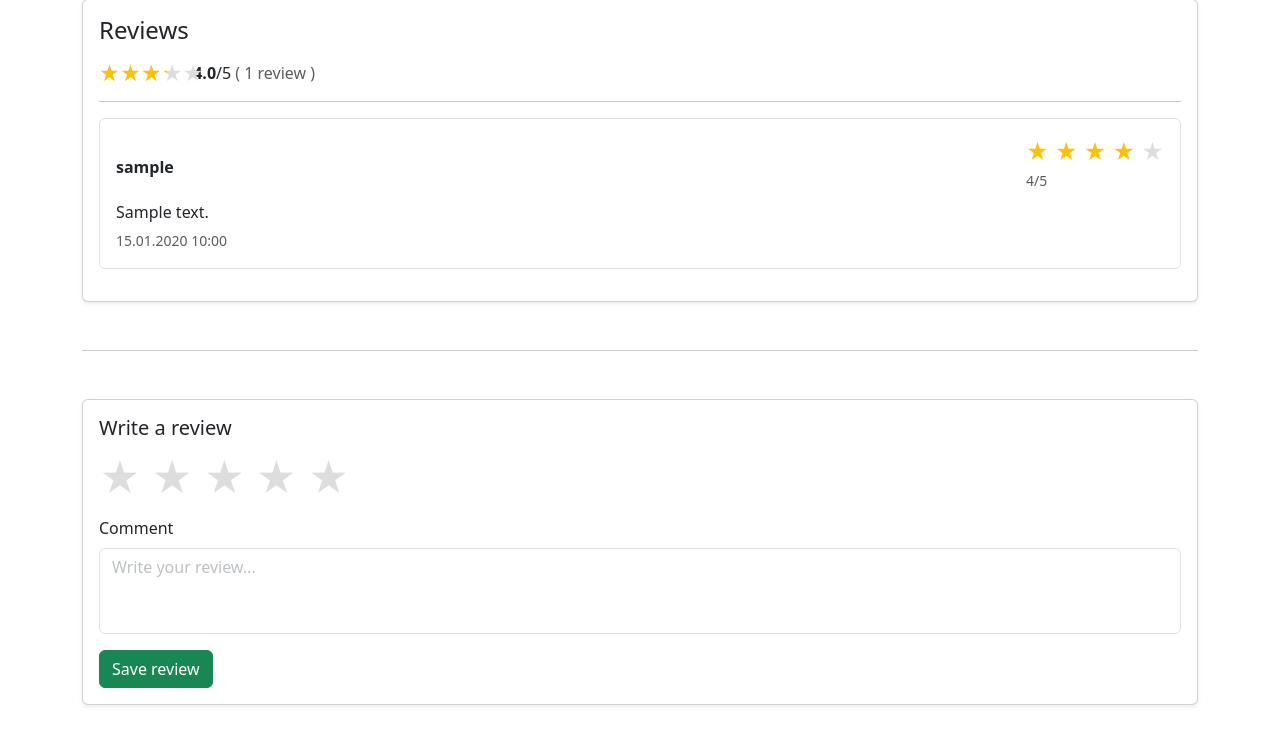
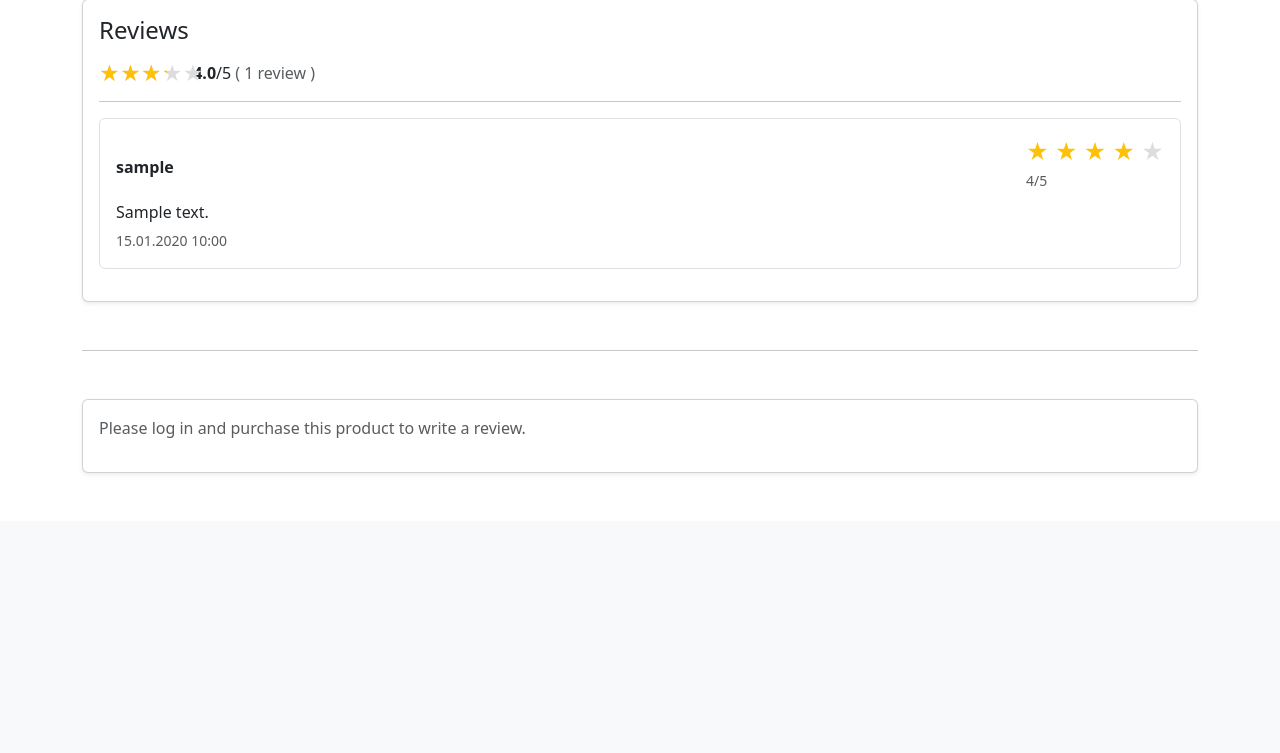
Before and after one commit to Domina718/IT_webshop, a Django app: page /product/1/ in a window 1280 px wide. Shown: the part 1564-2317 px from the top of the page. After the commit the page ends 2037 px from the top, so only its background shows below. Run offline with Django 5.2, Linux system fonts and the light colour scheme; tables that the repository leaves empty hold one stand-in row (values such as "Sample post"); grey boxes marked "Sample" are stand-in pictures.

Commit message:
Improved discount system

```diff
--- a/cart/templates/cart/cart_detail.html
+++ b/cart/templates/cart/cart_detail.html
@@ -95,7 +95,7 @@
                                 </p>
 
                                 <p class="fw-bold item-total">
-                                    Total: {{ item.total_price|floatformat:2 }} €
+                                    Item total: {{ item.total_price|floatformat:2 }} €
                                 </p>
 
                                 <form action="{% url 'cart:update_cart' item.product.id %}"
@@ -193,12 +193,12 @@
                  {% if total_savings > 0 %}
                     <p class="d-flex justify-content-between text-muted">
                         <span>Subtotal:</span>
-                        <strong>{{ original_total_price|floatformat:2 }} €</strong>
+                        <strong id="cart-summary-subtotal">{{ original_total_price|floatformat:2 }} €</strong>
                     </p>
 
                     <p class="d-flex justify-content-between text-danger">
                         <span>You saved:</span>
-                        <strong>-{{ total_savings|floatformat:2 }} €</strong>
+                        <strong id="cart-summary-savings">-{{ total_savings|floatformat:2 }} €</strong>
                     </p>
                 {% endif %}
 
--- a/cart/views.py
+++ b/cart/views.py
@@ -188,6 +188,11 @@ def update_cart(request, product_id):
                     "item_total": float(product.discount_price * quantity),
                     "cart_total": float(cart.get_total_price()),
                     "cart_count": len(cart),
+                    "original_item_total":float(product.price * quantity),
+                    "has_discount": product.has_discount,
+                    "discount_percent": product.discount_percent,
+                    "original_cart_total": float(cart.get_original_total_price()),
+                    "total_savings": float(cart.get_total_savings()),
                 })
 
 def check_compatibility(cart_items):
--- a/shop/templates/shop/product_detail.html
+++ b/shop/templates/shop/product_detail.html
@@ -502,6 +502,8 @@
 
         <div class="card-body">
 
+            {% if user.is_authenticated and can_review %}
+
                 {% if user_review %}
 
                     <div id="review-display">
@@ -511,36 +513,19 @@
                         <div class="border rounded p-3 mb-3">
 
                             <div class="mb-2">
-
                                 {% include 'shop/components/rating_stars.html' with rating=user_review.rating %}
-
                                 <small class="text-muted">{{ user_review.rating }}/5</small>
-
                             </div>
 
                             {% if user_review.comment %}
-
                                 <p class="mb-2">{{ user_review.comment }}</p>
-
                             {% else %}
-
                                 <p class="mb-1 text-muted fst-italic">No comment added.</p>
-
                             {% endif %}
-
-                    {% if user_review.created == user_review.updated %}
-
-                        <small class="text-muted">
-                            Created: {{ user_review.created|date:"d.m.Y H:i" }}
-                        </small>
-
-                    {% else %}
 
                             <small class="text-muted">
                                 Updated: {{ user_review.updated|date:"d.m.Y H:i" }}
                             </small>
-
-                    {% endif %}
 
                             <br>
 
@@ -605,9 +590,24 @@
 
                  </div>
 
+            {% elif user.is_authenticated %}
+
+                <p class="text-muted">
+                    You can write a review after purchasing this product.
+                </p>
+
+            {% else %}
+
+                <p class="text-muted">
+                    Please log in and purchase this product to write a review.
+                </p>
+
+            {% endif %}
+
         </div>
 
     </div>
+
 
 <link rel="stylesheet" href="{% static 'shop/css/product_detail.css' %}">
 
--- a/shop/views.py
+++ b/shop/views.py
@@ -4,6 +4,7 @@ from .models import Product, Category, Review
 from compatibility.models import CompatibilityRule
 from .forms import ReviewForm
 from .models import Product
+from orders.models import OrderItem
 
 
 def product_list(request):
@@ -113,10 +114,17 @@ def product_detail(request, pk):
         if not request.user.is_authenticated:
             return redirect('login')
 
+        can_review = OrderItem.objects.filter(
+            order__user = request.user,
+            product = product
+        ).exists()
+
+        if not can_review:
+            return redirect('shop:product_detail, pk = product.pk')
+
         form = ReviewForm(request.POST)
 
         if form.is_valid():
-
 
             Review.objects.update_or_create(
                 product = product,
@@ -125,7 +133,7 @@ def product_detail(request, pk):
                     'rating' : form.cleaned_data['rating'],
                     'comment' : form.cleaned_data['comment'],
                 }
-           )
+            )
 
             return redirect('shop:product_detail', pk = product.pk)
 
@@ -224,6 +232,13 @@ def product_detail(request, pk):
 
     user_review = None
     form = None
+    can_review = False
+
+    if request.user.is_authenticated:
+        can_review = OrderItem.objects.filter(
+            order__user = request.user,
+            product = product
+        ).exists()
 
     if request.user.is_authenticated:
         user_review = Review.objects.filter(
@@ -244,6 +259,7 @@ def product_detail(request, pk):
         'user_review': user_review,
         'compatibility_groups': compatibility_groups,
         'recommended_products': recommended_products,
+        'can_review': can_review,
     })
 
 def home(request):
--- a/static/js/scripts.js
+++ b/static/js/scripts.js
@@ -258,14 +258,38 @@ document.addEventListener("DOMContentLoaded", function() {
                     const itemTotal = card.querySelector(".item-total");
 
                     if (itemTotal) {
-                        itemTotal.innerText =
-                        `Total: ${data.item_total} €`;
+                        if(data.has_discount) {
+                            itemTotal.innerHTML = `
+                            Total:
+                            <span class="text-muted text-decoration-line-through">
+                                ${data.original_item_total.toFixed(2)} €
+                            </span>
+                            <span class="text-danger fw-bold ms-2">
+                                ${data.item_total.toFixed(2)} €
+                            </span>
+                            <span class="badge bg-danger ms-1">
+                                -${data.discount_percent}%
+                            </span>`;
+                        }
+                        else{
+                            itemTotal.innerText = `Total: ${data.item_total.toFixed(2)} €`;
+                        }
                     }
                 }
 
                 const summaryTotal= document.getElementById("cart-summary-total");
                 if (summaryTotal) {
                     summaryTotal.innerText = `${data.cart_total} €`;
+                }
+
+                const summarySubtotal = document.getElementById("cart-summary-subtotal");
+                if(summarySubtotal && data.original_cart_total !== undefined) {
+                    summarySubtotal.innerText = `${data.original_cart_total.toFixed(2)} €`;
+                }
+
+                const summarySavings = document.getElementById("cart-summary-savings");
+                if(summarySavings && data.total_savings !== undefined) {
+                    summarySavings.innerText = `-${data.total_savings.toFixed(2)} €`;
                 }
 
                 const badge = document.getElementById("cart-count");
```
Lines whose indentation alone changed are shown as unchanged.
